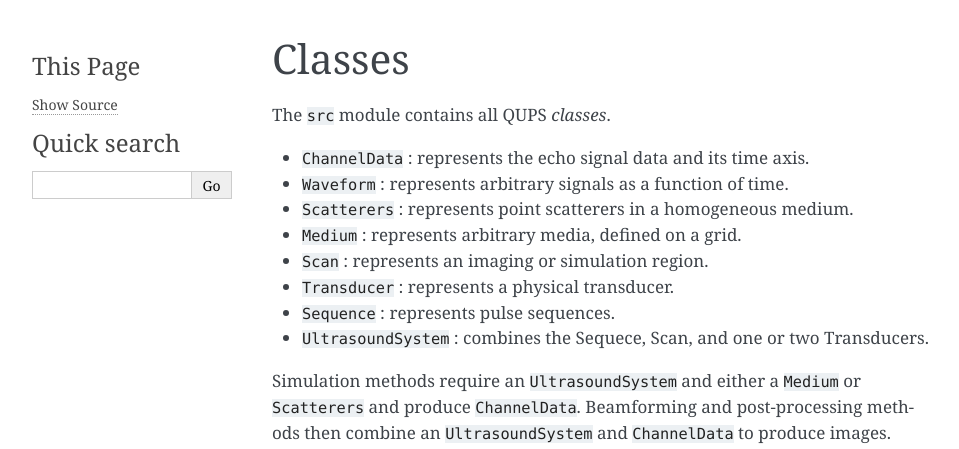
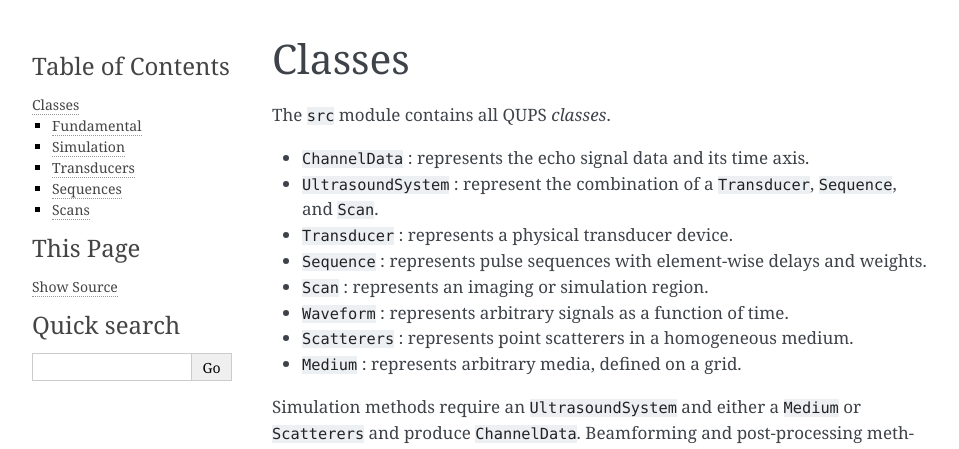
Before and after one commit to thorstone25/qups, a Sphinx documentation site: the page built from docs/source/classes.rst, in a window 1280 px wide and 1400 px high. Shown: the top 449 px of the window, without its empty margins (148-1107 px from the left). Built offline with Sphinx 7.4.7, drawn with Linux system fonts in a browser that asks for light colours; cross-references to code outside the pages are shown as plain code; some of the changed text lies outside the part shown.

```diff
--- a/docs/source/classes.rst
+++ b/docs/source/classes.rst
@@ -3,27 +3,48 @@ Classes
 The :mod:`src` module contains all QUPS `classes`.
 
 * :class:`ChannelData` : represents the echo signal data and its time axis.
+* :class:`UltrasoundSystem` : represent the combination of a :class:`Transducer`, :class:`Sequence`, and :class:`Scan`.
+* :class:`Transducer` : represents a physical transducer device.
+* :class:`Sequence` : represents pulse sequences with element-wise delays and weights.
+* :class:`Scan` : represents an imaging or simulation region.
 * :class:`Waveform` : represents arbitrary signals as a function of time.
 * :class:`Scatterers` : represents point scatterers in a homogeneous medium.
 * :class:`Medium` : represents arbitrary media, defined on a grid.
-* :class:`Scan` : represents an imaging or simulation region.
-* :class:`Transducer` : represents a physical transducer.
-* :class:`Sequence` : represents pulse sequences.
-* :class:`UltrasoundSystem` : combines the Sequece, Scan, and one or two Transducers.
 
 Simulation methods require an :class:`UltrasoundSystem` and either a :class:`Medium` or :class:`Scatterers` and produce :class:`ChannelData`.
 Beamforming and post-processing methods then combine an :class:`UltrasoundSystem` and :class:`ChannelData` to produce images.
 
 .. currentmodule:: src
+
+Fundamental
+-------------------
+.. autoclass:: src.ChannelData
+.. autoclass:: src.UltrasoundSystem
+.. autoclass:: src.Transducer
+.. autoclass:: src.Sequence
+.. autoclass:: src.Scan
+
+Simulation
+------------------
+.. autoclass:: src.Waveform
 .. autoclass:: src.Medium
 .. autoclass:: src.Scatterers
-.. autoclass:: src.SequenceGeneric
-.. autoclass:: src.Sequence
-.. autoclass:: src.SequenceRadial
+
+Transducers
+------------
 .. autoclass:: src.TransducerArray
 .. autoclass:: src.TransducerConvex
+.. autoclass:: src.TransducerMatrix
 .. autoclass:: src.TransducerGeneric
-.. autoclass:: src.Transducer
-.. autoclass:: src.TransducerMatrix
-.. autoclass:: src.Waveform
-.. autoclass:: src.UltrasoundSystem
+
+Sequences
+----------
+.. autoclass:: src.SequenceRadial
+.. autoclass:: src.SequenceGeneric
+
+Scans
+----------
+.. autoclass:: src.ScanCartesian
+.. autoclass:: src.ScanPolar
+.. autoclass:: src.ScanSpherical
+.. autoclass:: src.ScanGeneric
--- a/docs/source/conf.py
+++ b/docs/source/conf.py
@@ -22,6 +22,8 @@ autodoc_member_order = "bysource"
 # matlab_auto_link = "all" # not working :(
 matlab_auto_link = "basic"
 matlab_short_links = True
+matlab_class_signature = True
+matlab_show_property_default_value = True
 
 # defaults
 templates_path = ['_templates']
--- a/docs/source/index.rst
+++ b/docs/source/index.rst
@@ -3,9 +3,12 @@
    You can adapt this file completely to your liking, but it should at least
    contain the root `toctree` directive.
 
-Welcome to QUPS's documentation!
+Welcome to QUPS's Documentation!
 ================================
 
+
+API Reference
+--------------
 .. toctree::
    :maxdepth: 2
    :caption: Contents:
```
Also changed, not shown: docs/source/utilities.rst (+15 -6 lines).
